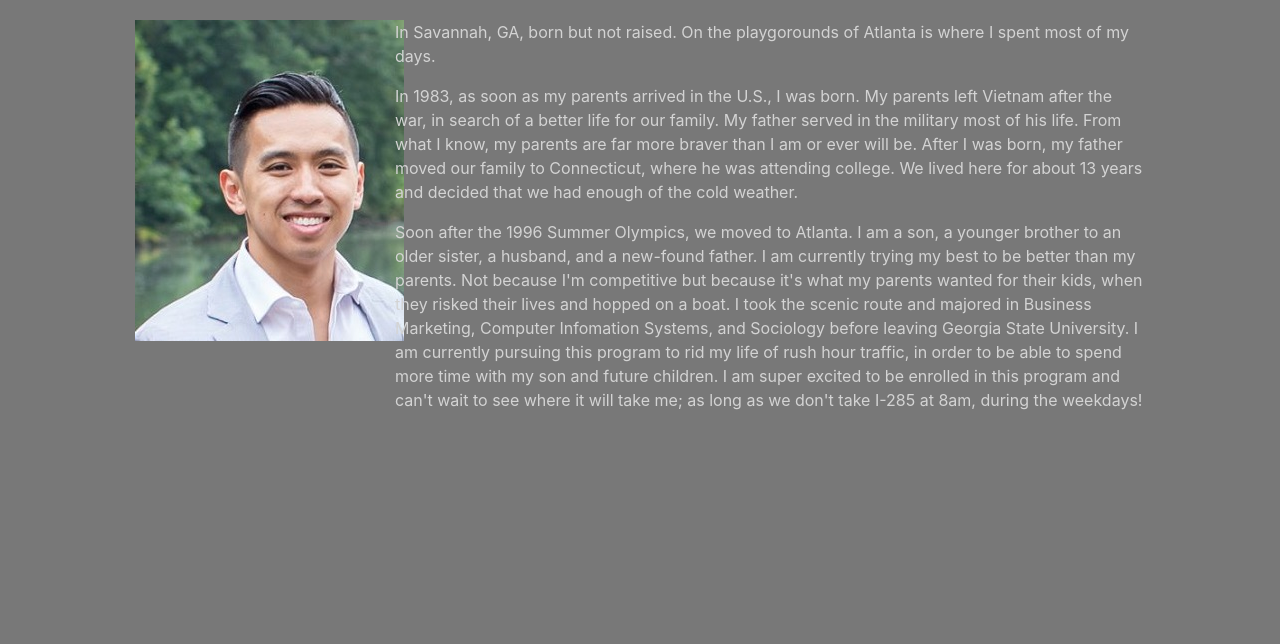
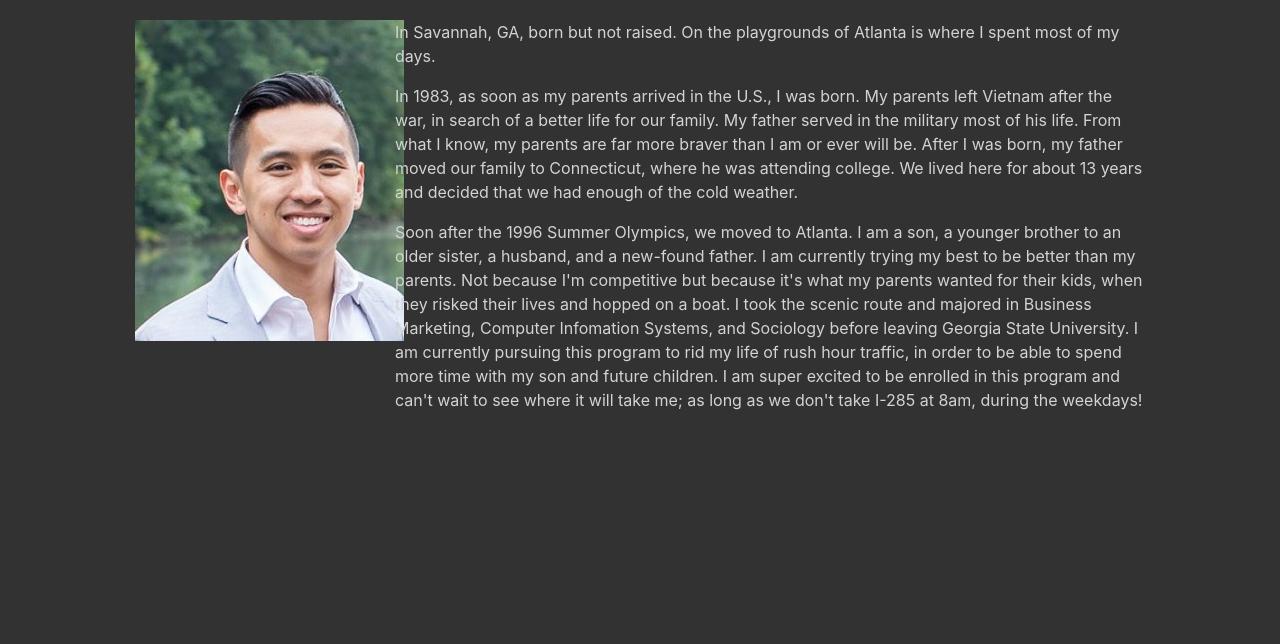
Before and after one commit to vdang1004/Portfolio, a plain HTML site: page about.html in a window 1280 px wide. Shown: the part 100-744 px from the top of the page. Drawn offline with nearby package versions, Linux system fonts and the light colour scheme.

Commit message:
background color update

```diff
--- a/about.html
+++ b/about.html
@@ -39,7 +39,7 @@
                     <div class="col-sm-9">
                             <section id="content">
                                     <p>
-                                    In Savannah, GA, born but not raised.  On the playgorounds of Atlanta is where I spent most of my days.
+                                    In Savannah, GA, born but not raised.  On the playgrounds of Atlanta is where I spent most of my days.
                                     </p>
 
                                     <p>
--- a/assets/css/style.css
+++ b/assets/css/style.css
@@ -81,7 +81,7 @@ a.about:hover {
 }
 
  body {
-    background-color: rgb(120, 120, 120);
+    background-color: rgb(50, 50, 50);
  }
 
  @media only screen and (max-width: 640px) {
```
